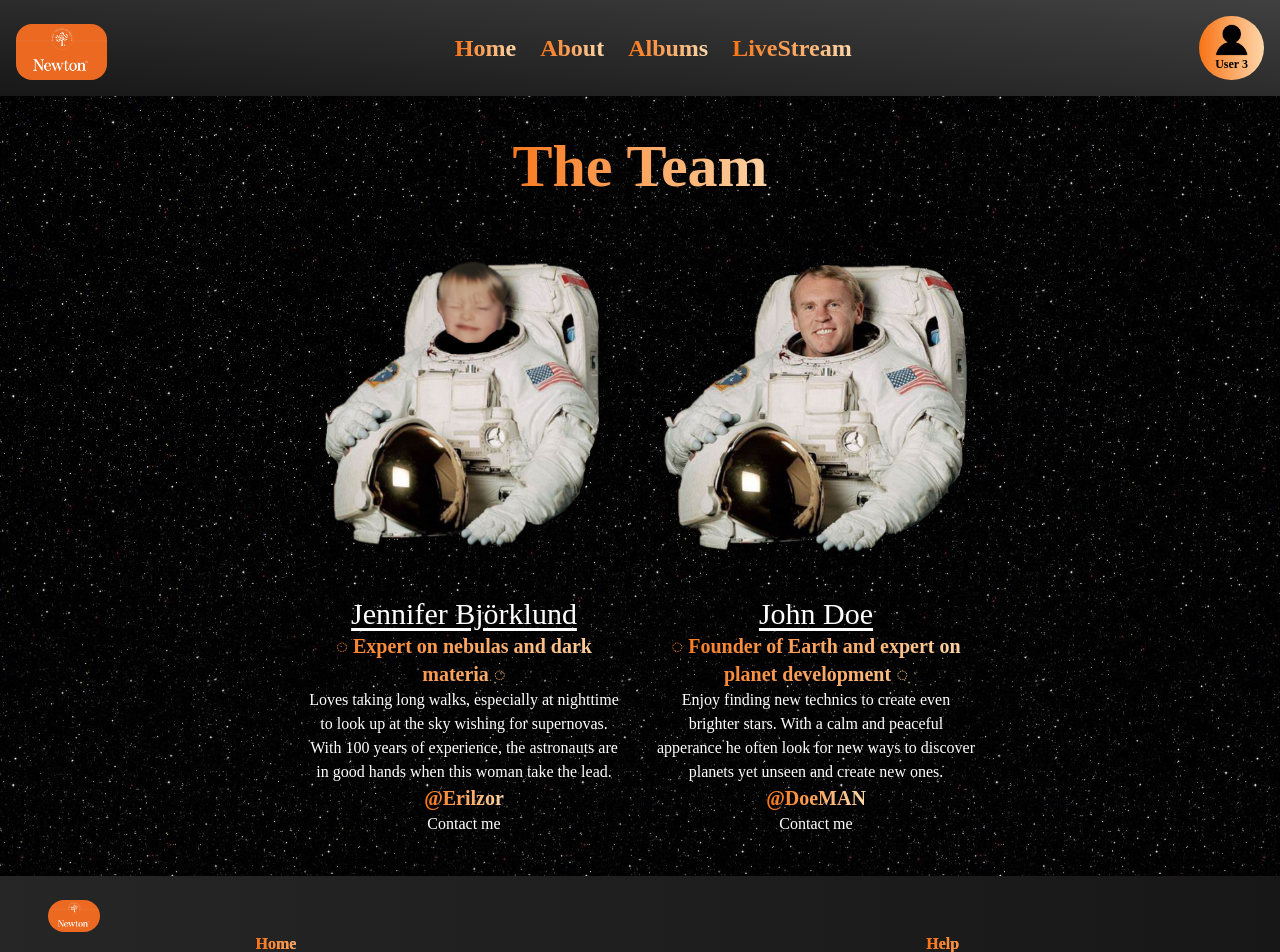
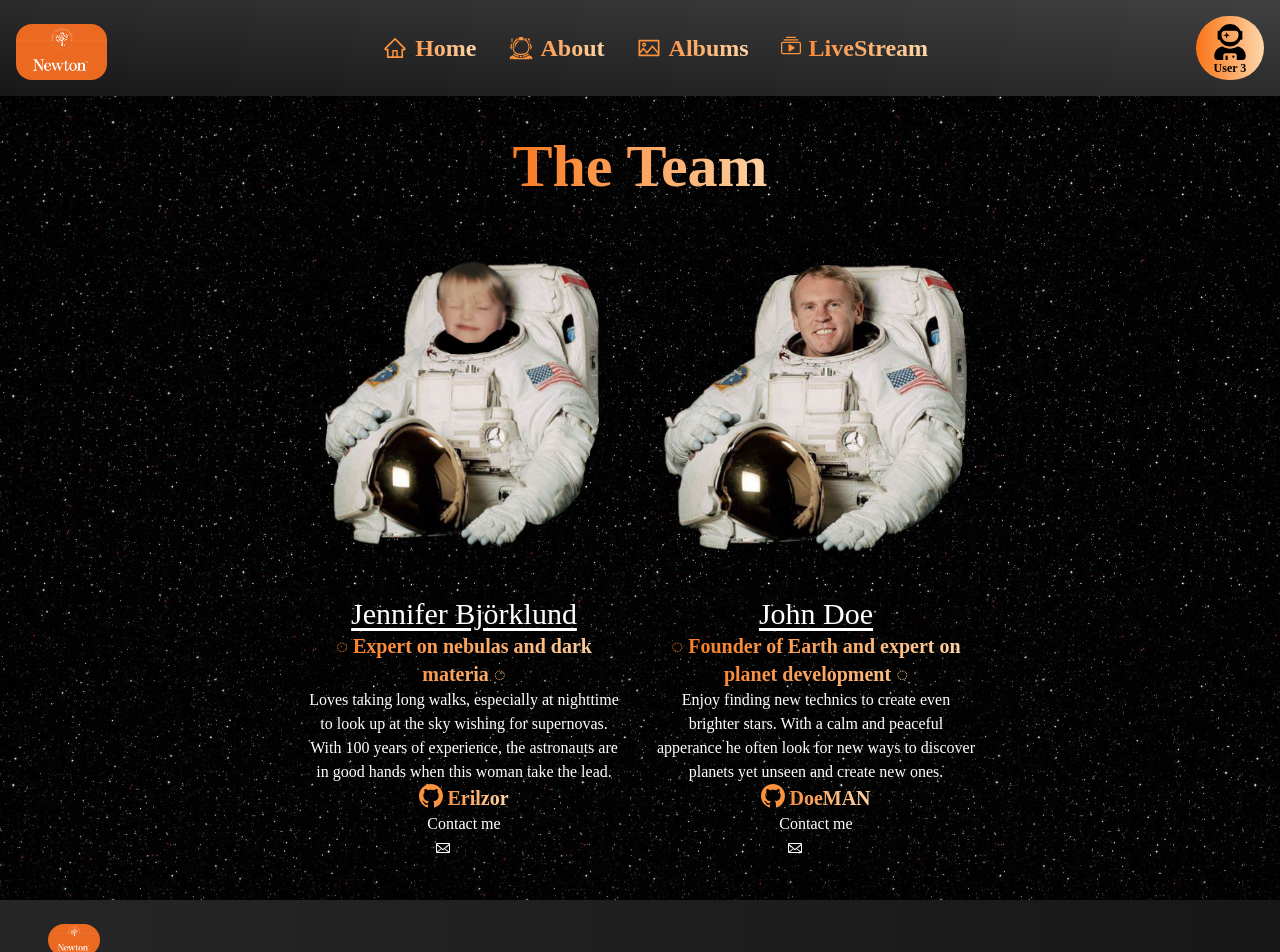
Before and after one commit to Erilzor/webproject, a Next.js app: page /about in a window 1280 px wide. Shown: the top 952 px of the page. Built offline with nearby package versions, Linux system fonts and the light colour scheme.

Commit message:
update with icons

```diff
--- a/package.json
+++ b/package.json
@@ -15,6 +15,7 @@
     "next": "13.0.2",
     "react": "18.2.0",
     "react-dom": "18.2.0",
+    "react-icons": "^4.7.1",
     "swiper": "^8.4.5",
     "zod": "^3.18.0"
   },
--- a/src/components/Navbar.jsx
+++ b/src/components/Navbar.jsx
@@ -1,4 +1,9 @@
 import React, { useState } from 'react'
+import {AiOutlineHome} from'react-icons/ai'
+import {GiAstronautHelmet} from'react-icons/gi'
+import {AiOutlinePicture} from'react-icons/ai'
+import {BsCollectionPlay} from'react-icons/bs'
+import {FaUserAstronaut} from'react-icons/fa'
 
 export default function Navbar() {
   const [showMenu, setShowMenu]  = useState(false)
@@ -13,17 +18,16 @@ export default function Navbar() {
        </div>
 
        <div className="hidden md:flex space-x-6 text-2xl ">
-         <a href="/" className="font-bold text-transparent bg-clip-text bg-gradient-to-r from-orange-500 to-orange-200 hover:from-orange-600 hover:to-orange-300">Home</a>
-         <a href="/about"  className="font-bold text-transparent bg-clip-text bg-gradient-to-r from-orange-500 to-orange-200 hover:from-orange-600 hover:to-orange-300">About</a>
-         <a href="/albums"  className="font-bold text-transparent bg-clip-text bg-gradient-to-r from-orange-500 to-orange-200 hover:from-orange-600 hover:to-orange-300">Albums</a>
-         <a href="/live" className="font-bold text-transparent bg-clip-text bg-gradient-to-r from-orange-500 to-orange-200 hover:from-orange-600 hover:to-orange-300">LiveStream</a>
+         <a href="/" className="font-bold text-transparent bg-clip-text bg-gradient-to-r from-orange-500 to-orange-200 hover:from-orange-600 hover:to-orange-300 flex flex-row"><AiOutlineHome className='text-orange-400 mx-2 my-1'/>Home</a>
+         <a href="/about"  className="font-bold text-transparent bg-clip-text bg-gradient-to-r from-orange-500 to-orange-200 hover:from-orange-600 hover:to-orange-300 flex flex-row"><GiAstronautHelmet className='text-orange-400 mx-2 my-1'/>About</a>
+         <a href="/albums"  className="font-bold text-transparent bg-clip-text bg-gradient-to-r from-orange-500 to-orange-200 hover:from-orange-600 hover:to-orange-300 flex flex-row"><AiOutlinePicture className='text-orange-400 mx-2 my-1'/>Albums</a>
+         <a href="/live" className="font-bold text-transparent bg-clip-text bg-gradient-to-r from-orange-500 to-orange-200 hover:from-orange-600 hover:to-orange-300 flex flex-row"><BsCollectionPlay className='text-orange-400 mx-2 my-1 text-xl'/>LiveStream</a>
        </div>
 
        <a href="#"
        className="hidden px-4 pt-2
        rounded-full h-16 baseline bg-gradient-to-r from-orange-500 to-orange-200 hover:from-orange-600 hover:to-orange-300 md:block">
-         <img className="h-8 " src='/img/user.png'/>
-         <p className='text-xs font-bold text-center'>User 3</p></a>
+         <p className='text-xs font-bold text-center'><FaUserAstronaut className='text-4xl'/>User 3</p></a>
 
          <button id="menu-btn" className="font-bold text-transparent bg-clip-text bg-gradient-to-r from-orange-500 to-orange-200 hover:from-orange-600 hover:to-orange-300 text-3xl md:hidden cursor-pointer " onClick={() => setShowMenu(!showMenu)}>
            &#9776;
@@ -31,20 +35,20 @@ export default function Navbar() {
      </div>
 
      {
-      showMenu && <div id="mobile-menu" className="absolute top-0 bg-gradient-to-tr from-neutral-900 to-neutral-700 w-full
+      showMenu && <div id="mobile-menu" className="md:hidden absolute top-0 left-0 bg-gradient-to-tr from-neutral-900 to-neutral-700 w-full
       text-2xl flex flex-col origin-top animate-open-menu z-20">
        <button type="button" class="text-3xl self-end px-6 font-bold text-transparent bg-clip-text bg-gradient-to-r from-orange-500 to-orange-200"
        onClick={() => setShowMenu(false)} > &times;
        </button>
-       <nav className="flex flex-col  py-8 space-y-5 " aria-label="mobile">
+       <nav className="flex flex-col py-8 space-y-5 " aria-label="mobile">
         <a href="/" className=" text-center font-bold
-        text-transparent bg-clip-text bg-gradient-to-r from-orange-500 to-orange-200 hover:from-orange-600 hover:to-orange-300">Home</a>
+        text-transparent bg-clip-text bg-gradient-to-r from-orange-500 to-orange-200 hover:from-orange-600 hover:to-orange-300 flex flex-row justify-center"><AiOutlineHome className='text-orange-400 mx-2 my-1'/>Home</a>
         <a href="/about" className=" text-center font-bold
-        text-transparent bg-clip-text bg-gradient-to-r from-orange-500 to-orange-200 hover:from-orange-600 hover:to-orange-300">About</a>
+        text-transparent bg-clip-text bg-gradient-to-r from-orange-500 to-orange-200 hover:from-orange-600 hover:to-orange-300 flex flex-row justify-center"><GiAstronautHelmet className='text-orange-400 mx-2 my-1'/>About</a>
         <a href="/albums" className=" text-center font-bold
-        text-transparent bg-clip-text bg-gradient-to-r from-orange-500 to-orange-200 hover:from-orange-600 hover:to-orange-300">Albums</a>
+        text-transparent bg-clip-text bg-gradient-to-r from-orange-500 to-orange-200 hover:from-orange-600 hover:to-orange-300 flex flex-row justify-center"><AiOutlinePicture className='text-orange-400 mx-2 my-1'/>Albums</a>
         <a href="/live" className=" text-center font-bold
-        text-transparent bg-clip-text bg-gradient-to-r from-orange-500 to-orange-200 hover:from-orange-600 hover:to-orange-300">LiveStream</a>
+        text-transparent bg-clip-text bg-gradient-to-r from-orange-500 to-orange-200 hover:from-orange-600 hover:to-orange-300 flex flex-row justify-center"><BsCollectionPlay className='text-orange-400 mx-2 my-1'/>LiveStream</a>
        </nav>
       </div>
      }
--- a/src/components/SlideShowPictures.jsx
+++ b/src/components/SlideShowPictures.jsx
@@ -1,4 +1,5 @@
 import { useState } from "react"
+import {CiEdit} from 'react-icons/ci'
 
 export default function SlideShowPictures({ picture, picturepath, selectedTab }) {
 
@@ -8,8 +9,8 @@ export default function SlideShowPictures({ picture, picturepath, selectedTab })
 
     return <>
             <div className="p-1 bg-gradient-to-tr from-stone-900 border-white border-2 border-dotted flex flex-col items-center  m-4  justify-center ">
-                <button onClick={() => setEditable(!isEditable)} className="border-solid border-2 rounded-md px-3 py-1 mr-2 text-black text-xl font-bold
-                 bg-gradient-to-r from-orange-200 to-orange-500 hover:from-orange-300 hover:to-orange-600">{isEditable ? "Save" : "Edit"}</button>
+                <button onClick={() => setEditable(!isEditable)} className="border-solid border-2 rounded-md px-3 py-1 my-2 mr-2 text-black text-xl font-bold
+                 bg-gradient-to-r from-orange-200 to-orange-500 hover:from-orange-300 hover:to-orange-600 flex flex-row">{isEditable ? "Save" : "Edit"}<CiEdit className="ml-1 my-1"/></button>
 
                 {!isEditable && <p className="py-4 font-bold text-2xl text-transparent bg-clip-text
                  bg-gradient-to-r from-orange-500 to-orange-200 hover:from-orange-600 hover:to-orange-300 flex underline underline-offset-4"> {title} </p>}
--- a/src/pages/about.jsx
+++ b/src/pages/about.jsx
@@ -1,5 +1,7 @@
 import Navbar from "../components/Navbar"
 import Footer from "../components/Footer"
+import {GoMail} from 'react-icons/go'
+import {BsGithub} from 'react-icons/bs'
 
 export default function Test() {
   return <main>
@@ -19,9 +21,9 @@ export default function Test() {
           <p className="hover:opacity-90"> Loves taking long walks, especially at nighttime to look up at the sky wishing for supernovas.
             With 100 years of experience, the astronauts are in good hands when this woman take the lead.</p>
           <a className=" flex text-xl font-bold text-transparent bg-clip-text bg-gradient-to-r from-orange-500 to-orange-200 hover:from-orange-600 hover:to-orange-300"
-            href="https://github.com/Erilzor"> @Erilzor</a>
+            href="https://github.com/Erilzor"><BsGithub className="text-orange-400 text-2xl mr-1"/>Erilzor</a>
           <a className="bg-gradient-to-r from-orange-500 to-orange-200 hover:from-orange-600 hover:to-orange-300
-                 text-black text-xl mt-10 border-solid-white border-2 p-2 rounded-md" href="mailto:jennifer.bjorklund@edu.newton.se" class="button">Contact me</a>
+                 text-black text-xl mt-10 border-solid-white border-2 p-2 rounded-md flex flex-row" href="mailto:jennifer.bjorklund@edu.newton.se" class="button">Contact me <GoMail className="mx-2 my-1"/></a>
         </div>
 
         <div className="flex flex-col justify-center items-center w-80 text-center ">
@@ -30,9 +32,9 @@ export default function Test() {
           <p className="text-xl font-bold flex text-transparent bg-clip-text bg-gradient-to-r from-orange-500 to-orange-200 hover:from-orange-600 hover:to-orange-300"> ◌ Founder of Earth and expert on planet development ◌</p>
           <p className="hover:opacity-90"> Enjoy finding new technics to create even brighter stars. With a calm and peaceful apperance he often look for new ways to discover planets yet unseen and create new ones.</p>
           <a className=" flex text-xl font-bold text-transparent bg-clip-text bg-gradient-to-r from-orange-500 to-orange-200 hover:from-orange-600 hover:to-orange-300"
-            href="https://github.com/Erilzor"> @DoeMAN</a>
+            > <BsGithub className="text-orange-400 text-2xl mr-1"/>DoeMAN</a>
           <a className="bg-gradient-to-r from-orange-500 to-orange-200 hover:from-orange-600 hover:to-orange-300
-                 text-black text-xl mt-10 border-solid-white border-2 p-2 rounded-md" href="mailto:john.doe@edu.newton.se" class="button">Contact me</a>
+                 text-black text-xl mt-10 border-solid-white border-2 p-2 rounded-md flex flex-row" href="mailto:john.doe@edu.newton.se" class="button">Contact me <GoMail className="mx-2 my-1"/></a>
         </div>
       </div>
     </section>
--- a/src/pages/albums.jsx
+++ b/src/pages/albums.jsx
@@ -3,6 +3,7 @@ import Footer from "../components/Footer"
 import { useState, useEffect } from "react"
 import Modal from "../components/ProductModal"
 import * as datas from "../../public/app-data/library/picture-library.json"
+import { BsInfoCircle } from "react-icons/bs";
 
 export default function Album() {
 
@@ -22,7 +23,11 @@ export default function Album() {
 
     <Navbar />
 
-    <section id="hero" className="bg-hero-pattern pt-20 pb-96 text-white">
+    <section id="hero" className="bg-hero-pattern pt-10 pb-96 text-white">
+      <div  className="flex flex-row justify-end m-8">
+      <button onClick={() => alert('Click on an album to see the pictures in each album')} className="border-solid border-2 rounded-full px-2 py-2 text-black text-xl font-bold
+       bg-gradient-to-r from-orange-500 to-orange-200 hover:from-orange-600 hover:to-orange-300"> <BsInfoCircle/> </button>
+      </div>
       <div className="flex flex-row flex-wrap space-x-6 justify-center">
         {
           data && data.length > 0 && data.map((item, index) => {
@@ -50,3 +55,6 @@ export default function Album() {
 
   </main>
 }
+function alertAlbums() {
+  alert("Your file is being uploaded!")
+}
--- a/src/pages/index.jsx
+++ b/src/pages/index.jsx
@@ -11,7 +11,7 @@ const Home = () => {
 
       <Navbar />
 
-      <section id="hero" class=" pt-52 pb-96 bg-homepage bg-cover ">
+      <section id="hero" class=" pt-64 pb-96 bg-homepage bg-cover ">
 
 
 
```
Also changed, not shown: src/components/ProductModal.jsx (+13 -6 lines), src/components/SlideShow.jsx (+16 -18 lines), public/img/user.png (deleted), 1 other file (tests, documents, lock files or other folders).
